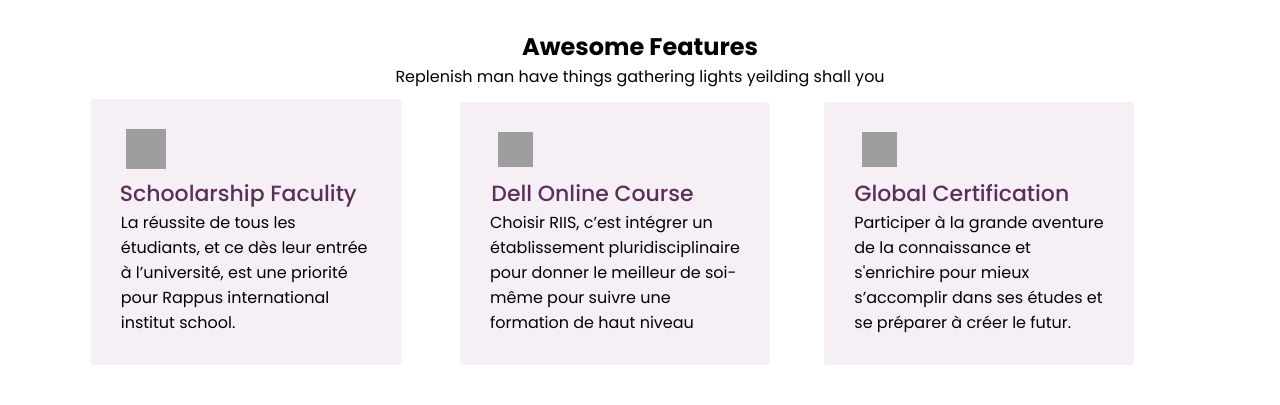
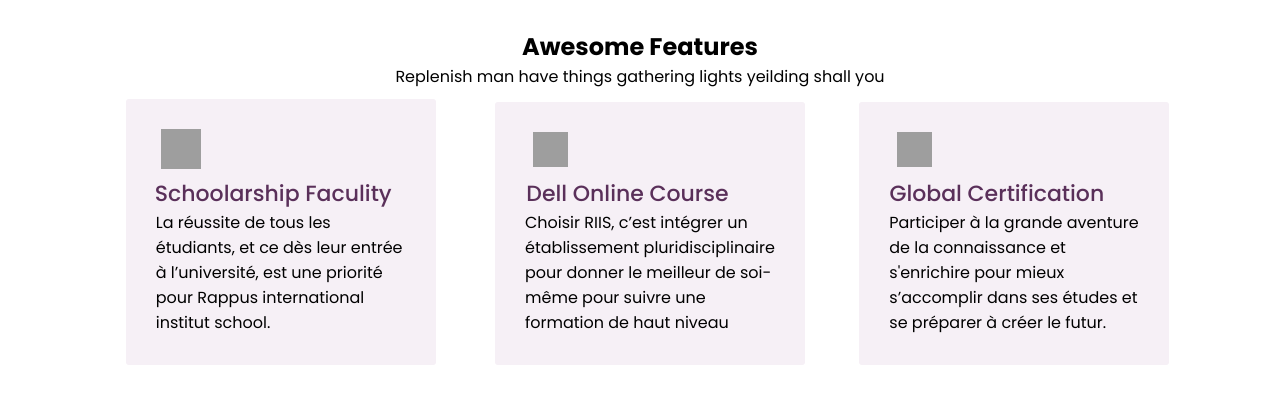
Before and after one commit to emblodecasaneo/site-university, a PHP site: page /index3.html in a window 1280 px wide. Shown: the part 770-1175 px from the top of the page. Run offline with PHP 8.4, Linux system fonts and the light colour scheme; grey boxes are pictures that could not be loaded.

```diff
--- a/src/style3.css
+++ b/src/style3.css
@@ -179,7 +179,7 @@ span{
 
 .page3{
     width: 250px;
-    margin-right: -250px ;
+    margin-right: -320px ;
     transform: translateX(-50%);
     background-size: 1px;
     padding: 30px;
```
